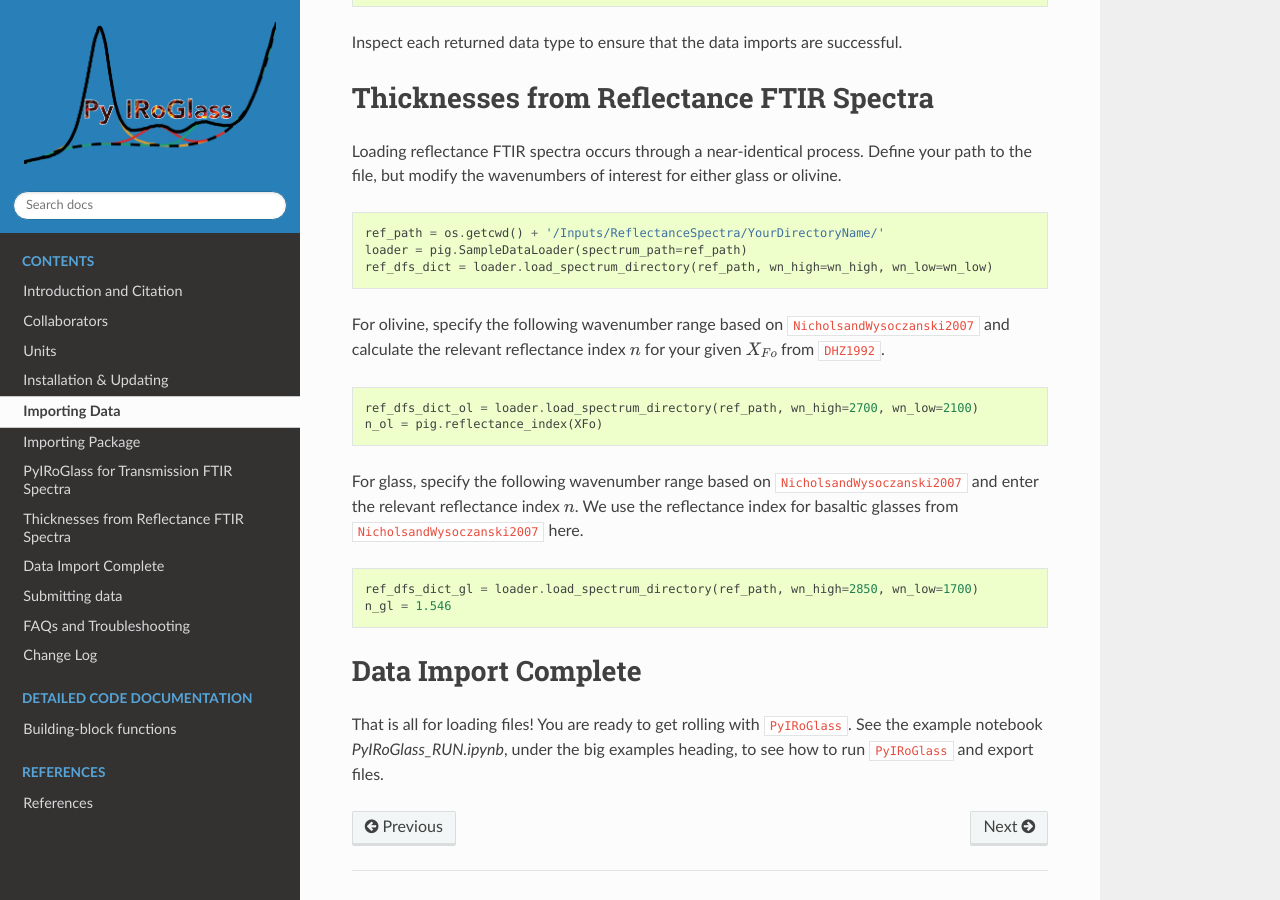
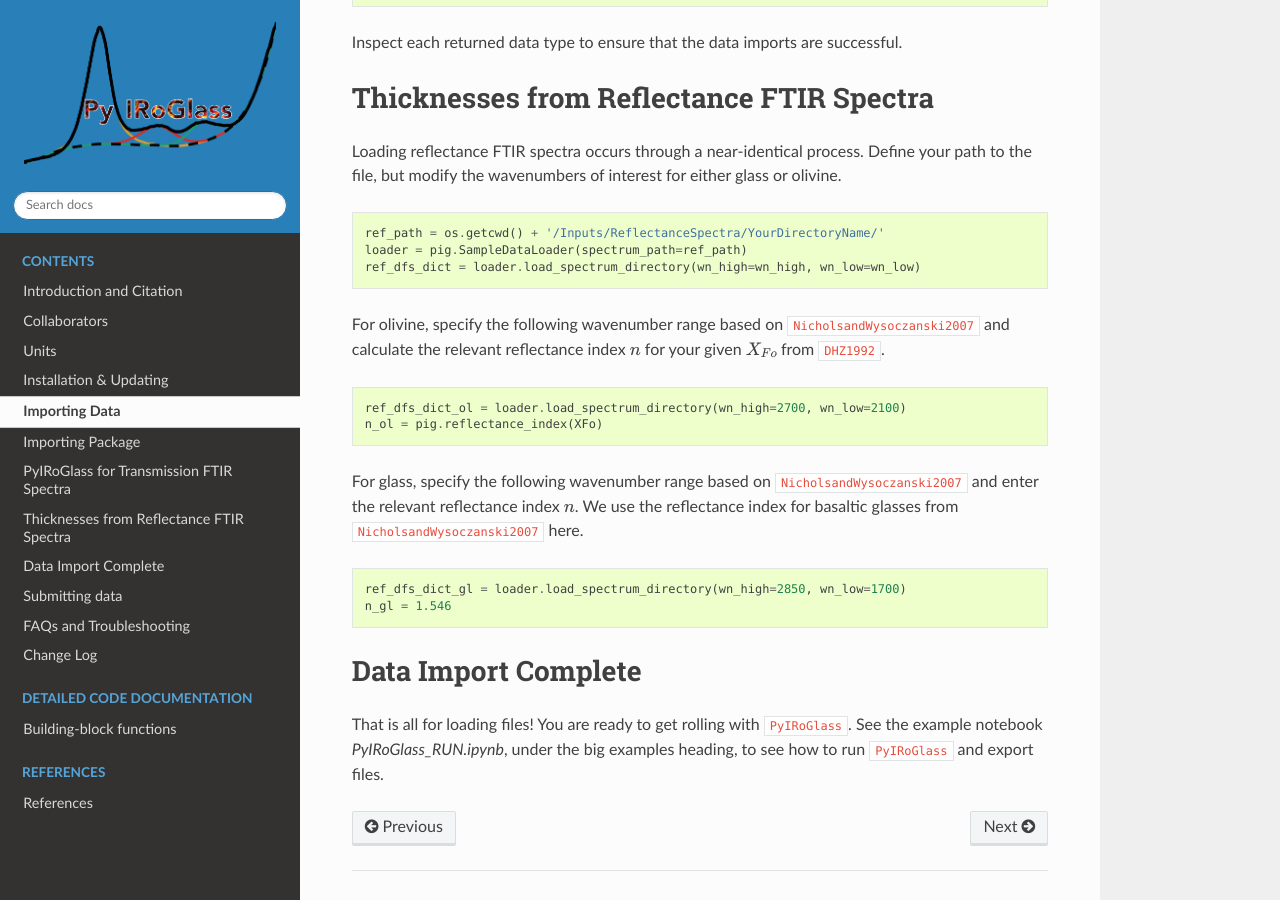
Before and after one commit to sarahshi/PyIRoGlass, a Sphinx documentation site: the page built from docs/importing_data.rst, in a window 1280 px wide and 900 px high, scrolled down 2271 px. Built offline with Sphinx 7.4.7 and the Read the Docs theme 3.1.0, drawn with Linux system fonts in a browser that asks for light colours; pages that are not in the unit, such as notebooks, are missing from menus; cross-references to code outside the pages are shown as plain code.

Commit message:
Update importing_data.rst for redundant argument

```diff
--- a/docs/importing_data.rst
+++ b/docs/importing_data.rst
@@ -100,20 +100,20 @@ Loading reflectance FTIR spectra occurs through a near-identical process. Define
 
     ref_path = os.getcwd() + '/Inputs/ReflectanceSpectra/YourDirectoryName/'
     loader = pig.SampleDataLoader(spectrum_path=ref_path)
-    ref_dfs_dict = loader.load_spectrum_directory(ref_path, wn_high=wn_high, wn_low=wn_low)
+    ref_dfs_dict = loader.load_spectrum_directory(wn_high=wn_high, wn_low=wn_low)
 
 For olivine, specify the following wavenumber range based on :cite:t:`NicholsandWysoczanski2007` and calculate the relevant reflectance index :math:`n` for your given :math:`X_{Fo}` from :cite:t:`DHZ1992`.
 
 .. code-block:: python
 
-    ref_dfs_dict_ol = loader.load_spectrum_directory(ref_path, wn_high=2700, wn_low=2100)
+    ref_dfs_dict_ol = loader.load_spectrum_directory(wn_high=2700, wn_low=2100)
     n_ol = pig.reflectance_index(XFo)
 
 For glass, specify the following wavenumber range based on :cite:t:`NicholsandWysoczanski2007` and enter the relevant reflectance index :math:`n`. We use the reflectance index for basaltic glasses from :cite:t:`NicholsandWysoczanski2007` here.
 
 .. code-block:: python
 
-    ref_dfs_dict_gl = loader.load_spectrum_directory(ref_path, wn_high=2850, wn_low=1700)
+    ref_dfs_dict_gl = loader.load_spectrum_directory(wn_high=2850, wn_low=1700)
     n_gl = 1.546
 
 
```
